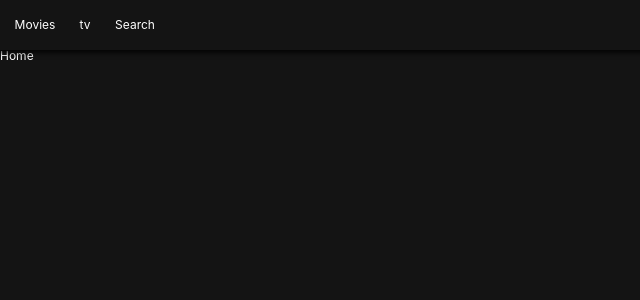
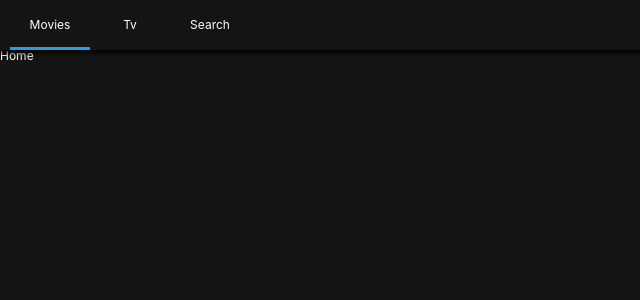
Before and after one commit to kmlee95/TIL, a React (Create React App) app in the folder nomfilx/: page / in a window 1280 px wide. Shown: the top 300 px of the page, without its empty margins (0-640 px from the left). Built offline with nearby package versions, Linux system fonts and the light colour scheme.

Commit message:
fix : api add

```diff
--- a/nomfilx/package.json
+++ b/nomfilx/package.json
@@ -6,6 +6,7 @@
     "@testing-library/jest-dom": "^4.2.4",
     "@testing-library/react": "^9.3.2",
     "@testing-library/user-event": "^7.1.2",
+    "axios": "^0.20.0",
     "prop-types": "^15.7.2",
     "react": "^16.13.1",
     "react-dom": "^16.13.1",
--- a/nomfilx/public/index.html
+++ b/nomfilx/public/index.html
@@ -9,8 +9,6 @@
       name="description"
       content="Web site created using create-react-app"
     />
-    <link rel="apple-touch-icon" href="%PUBLIC_URL%/logo192.png" />
-    <link rel="manifest" href="%PUBLIC_URL%/manifest.json" />
     <title>Nomflix</title>
   </head>
   <body>
--- a/nomfilx/src/Components/Header.js
+++ b/nomfilx/src/Components/Header.js
@@ -1,5 +1,5 @@
 import React from "react";
-import { Link } from "react-router-dom";
+import { Link, withRouter } from "react-router-dom";
 import styled from "styled-components";
 
 const Header = styled.header`
@@ -22,9 +22,12 @@ const List = styled.ul`
 `;
 
 const Item = styled.li`
-  width: 50px;
+  width: 80px;
   height: 50px;
   text-align: center;
+  border-bottom: 3px solid
+    ${(props) => (props.current ? "#3498db" : "transparent")};
+  transition: border-bottom 0.5s ease-in-out;
 `;
 const SLink = styled(Link)`
   height: 50px;
@@ -33,18 +36,18 @@ const SLink = styled(Link)`
   justify-content: center;
 `;
 
-export default () => (
+export default withRouter(({ location: { pathname } }) => (
   <Header>
     <List>
-      <Item>
+      <Item current={pathname === "/"}>
         <SLink to="/">Movies</SLink>
       </Item>
-      <Item>
-        <SLink to="/tv">tv</SLink>
+      <Item current={pathname === "/tv"}>
+        <SLink to="/tv">Tv</SLink>
       </Item>
-      <Item>
+      <Item current={pathname === "/search"}>
         <SLink to="/search">Search</SLink>
       </Item>
     </List>
   </Header>
-);
+));
--- a/nomfilx/src/Components/Router.js
+++ b/nomfilx/src/Components/Router.js
@@ -11,7 +11,7 @@ import Search from "Routes/Search";
 import Header from "Components/Header";
 
 //Composition 은 두개이상의 route를 렌더링하는 방식(동시에)
-//Switch, redirect 개념 잘 파악하기.
+//Switch, redirect 개념 잘 파악하기. (redirect -> 맞는 주소가 없으면 여기로 ..)
 
 export default () => (
   <Router>
```
Also changed, not shown: nomfilx/src/api.js (added, +21 -0 lines), nomfilx/src/index.js (+4 -4 lines), 2 other files (tests, documents, lock files or other folders).
